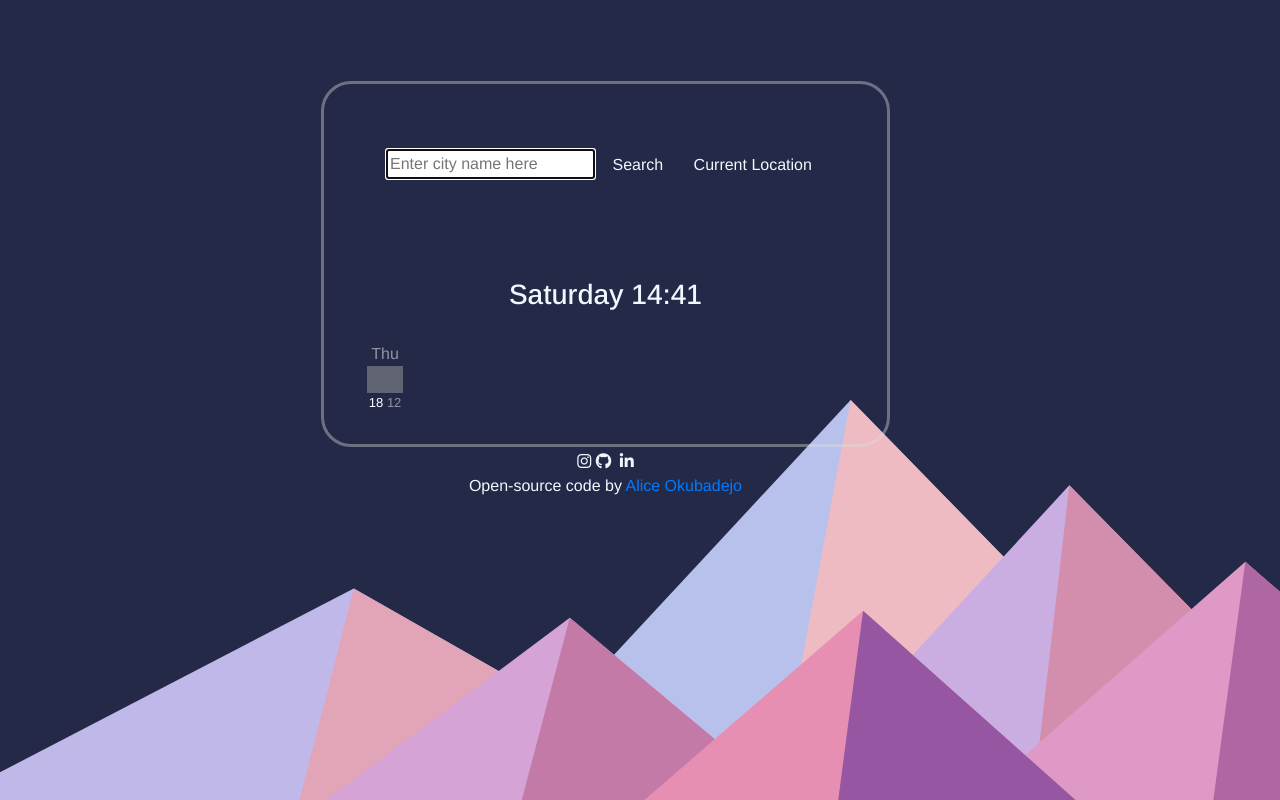
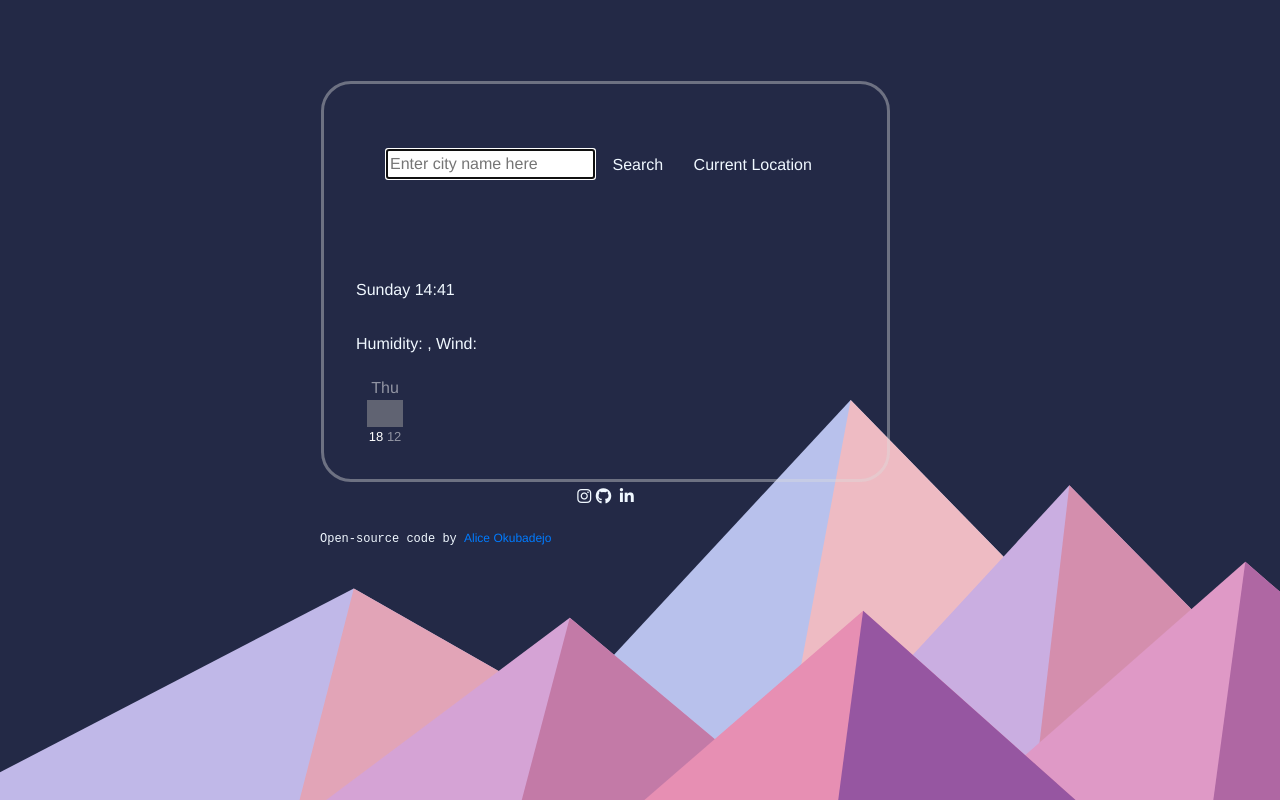
Before and after one commit to aliceokubadejo/final-shecodes-plus-project, a plain HTML site: page index.html in a window 1280 px wide. Drawn offline with nearby package versions, Linux system fonts and the light colour scheme; grey boxes are pictures that could not be loaded.

Commit message:
weather description elements added

```diff
--- a/index.html
+++ b/index.html
@@ -43,10 +43,17 @@
           </button>
         </div>
       </form>
-      <h1 class="container" id="city"></h1>
-      <h2 class="container" id="temperature"></h2>
-
-      <h3 class="container" id="date-time"></h3>
+      <div>
+        <h1 class="container" id="city"></h1>
+        <h2 class="container" id="temperature"></h2>
+      </div>
+      <div class="weather-app-description">
+        <div id="date-time"></div>
+        <span>
+          Humidity: <strong id="humidity"></strong>, Wind:
+          <strong id="wind-speed"></strong
+        ></span>
+      </div>
       <div class="weather-forecast">
         <div class="row">
           <div class="col-2">
@@ -89,12 +96,15 @@
           title="LinkedIn Profile"
         ></a>
       </div>
-      <p>
+      <div class="footer-comment">
         Open-source code by
-        <a href="https://github.com/aliceokubadejo" target="_blank"
+        <a
+          href="https://github.com/aliceokubadejo"
+          target="_blank"
+          class="footer-link"
           >Alice Okubadejo</a
         >
-      </p>
+      </div>
     </footer>
 
     <script src="src/index.js"></script>
--- a/src/index.js
+++ b/src/index.js
@@ -1,7 +1,15 @@
 setInterval(formatDate, 0);
 function formatDate(date) {
   let now = new Date();
-  let days = ["Saturday", "Sunday", "Monday", "Tuesday", "Thursday", "Friday"];
+  let days = [
+    "Sunday",
+    "Monday",
+    "Tuesday",
+    "Wednesday",
+    "Thursday",
+    "Friday",
+    "Saturday",
+  ];
   let currentDay = days[now.getDay()];
   let currentHour = now.getHours();
   if (currentHour < 10) {
@@ -15,7 +23,6 @@ function formatDate(date) {
 
   document.querySelector("#date-time").textContent = displayDate;
 }
-
 let searchSubmit = document.querySelector("#search-form");
 searchSubmit.addEventListener("submit", searchCity);
 function searchCity(event) {
@@ -31,12 +38,17 @@ function searchCity(event) {
 function showCurrentTemperature(response) {
   let temperature = Math.round(response.data.main.temp);
   let tempheading = document.querySelector("h2");
-  tempheading.innerHTML = `${temperature}°C`;
   let cityName = response.data.name;
   let heading = document.querySelector("h1");
+  let humidity = response.data.main.temp.humidity;
+  let humidityElement = document.querySelector("#humidity");
+
   heading.innerHTML = `${cityName}`;
-  console.log(response.data);
+  tempheading.innerHTML = `${temperature}°C`;
+  humidityElement.innerHTML = `${humidity}`;
+  console.log(response);
 }
+
 function showPositions(positions) {
   let lat = positions.coords.latitude;
   let long = positions.coords.longitude;
@@ -53,3 +65,5 @@ function currentLocation(event) {
 
 let currentLocationButton = document.querySelector("#current-button");
 currentLocationButton.addEventListener("click", currentLocation);
+
+let forecast = document.querySelector("#forecast");
--- a/src/styles.css
+++ b/src/styles.css
@@ -26,9 +26,6 @@ form {
   padding-bottom: 1rem;
 }
 
-a{
-  text-decoration: none;
-}
 
 div {
   background-color: transparent;
@@ -82,6 +79,15 @@ footer {
   opacity: 0.5;
 }
 
+.footer-comment{
+  font-size: 12px;
+  font-family: monospace;
+  margin-top: 20px;
+  text-align: left;
+  text-decoration: none;
+}
+
+
 #forecast-icon {
   font-size: 15px;
   margin-bottom: 2px;
@@ -91,7 +97,7 @@ footer {
   display: block;
   list-style-type: none;
   margin-bottom: 30px;
-  text-align: center;
+  text-align: left;
 }
 
 #search-button {
```
